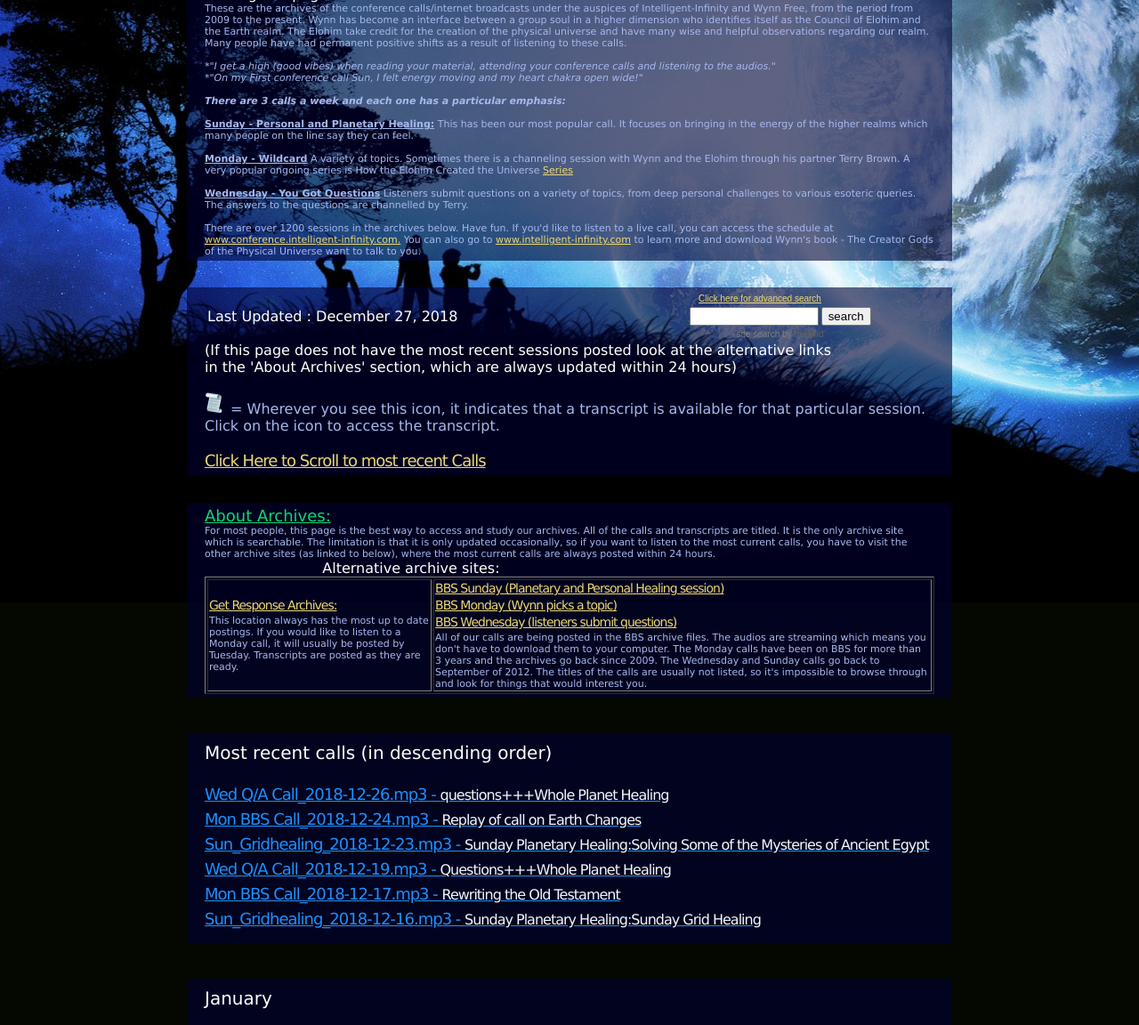
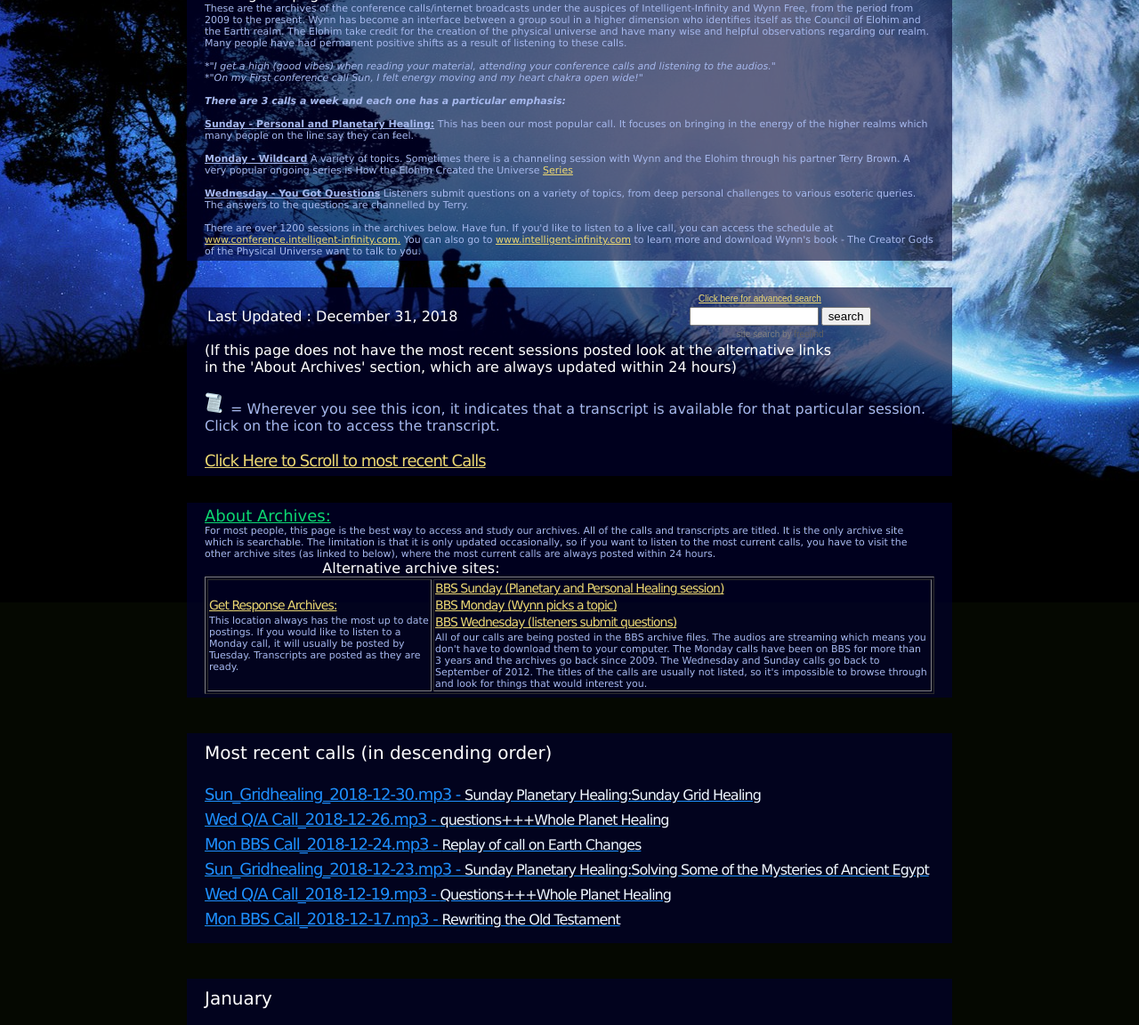
Before and after one commit to thespiritchannel/thespiritchannel.github.io, a plain HTML site: page index.html in a window 1280 px wide. Shown: the part 260-1412 px from the top of the page at 89% size. Drawn offline with Linux system fonts and the light colour scheme.

Commit message:
Update index.html

```diff
--- a/index.html
+++ b/index.html
@@ -5,7 +5,7 @@
 <meta name="keywords" content="" />
 <meta name="description" content="" />
 <meta http-equiv="content-type" content="text/html; charset=utf-8" />
-<meta http-equiv="last-modified" content="2018-12-27@19:08:10 TMZ" />
+<meta http-equiv="last-modified" content="2018-12-31@17:45:48 TMZ" />
 <title>Intelligent-Infinity</title>
 <link rel="shortcut icon" href="favicon.ico" >
 
@@ -117,7 +117,7 @@
         <table width="100%" border="0">
             <tr>
                 <td>
-                    Last Updated : December 27, 2018
+                    Last Updated : December 31, 2018
                 </td>
 
                 <td>
@@ -208,12 +208,12 @@
         </table>
     </div>
 <div id="xout"> Most recent calls (in descending order) <br> <br>
+<h2><a href ="https://intelligentinfinity.egnyte.com/dl/zavfFGVDJ7">Sun_Gridhealing_2018-12-30.mp3 - <span>Sunday Planetary Healing:Sunday Grid Healing</span></a></h2>
 <h2><a href ="https://intelligentinfinity.egnyte.com/dl/HyuvhkEnu1">Wed Q/A Call_2018-12-26.mp3 - <span>questions+++Whole Planet Healing</span></a></h2>
 <h2><a href ="https://intelligentinfinity.egnyte.com/dl/pAmpsd2Vqt">Mon BBS Call_2018-12-24.mp3 - <span>Replay of call on Earth Changes</span></a></h2>
 <h2><a href ="https://intelligentinfinity.egnyte.com/dl/eef1811ihg">Sun_Gridhealing_2018-12-23.mp3 - <span>Sunday Planetary Healing:Solving Some of the Mysteries of Ancient Egypt</span></a></h2>
 <h2><a href ="https://intelligentinfinity.egnyte.com/dl/FnMLlzNj3x">Wed Q/A Call_2018-12-19.mp3 - <span>Questions+++Whole Planet Healing</span></a></h2>
 <h2><a href ="https://intelligentinfinity.egnyte.com/dl/mN1Xksv2Bz">Mon BBS Call_2018-12-17.mp3 - <span>Rewriting the Old Testament</span></a></h2>
-<h2><a href ="https://intelligentinfinity.egnyte.com/dl/KEgM8lexcs">Sun_Gridhealing_2018-12-16.mp3 - <span>Sunday Planetary Healing:Sunday Grid Healing</span></a></h2>
 </div>
 
 
@@ -418,6 +418,7 @@ December <br> <br>
 <h2><a href ="https://intelligentinfinity.egnyte.com/dl/eef1811ihg">Sun_Gridhealing_2018-12-23.mp3 - <span>Sunday Planetary Healing:Solving Some of the Mysteries of Ancient Egypt</span></a></h2>
 <h2><a href ="https://intelligentinfinity.egnyte.com/dl/pAmpsd2Vqt">Mon BBS Call_2018-12-24.mp3 - <span>Replay of call on Earth Changes</span></a></h2>
 <h2><a href ="https://intelligentinfinity.egnyte.com/dl/HyuvhkEnu1">Wed Q/A Call_2018-12-26.mp3 - <span>questions+++Whole Planet Healing</span></a></h2>
+<h2><a href ="https://intelligentinfinity.egnyte.com/dl/zavfFGVDJ7">Sun_Gridhealing_2018-12-30.mp3 - <span>Sunday Planetary Healing:Sunday Grid Healing</span></a></h2>
 </div>
 <center>
         <br /><br />
```
